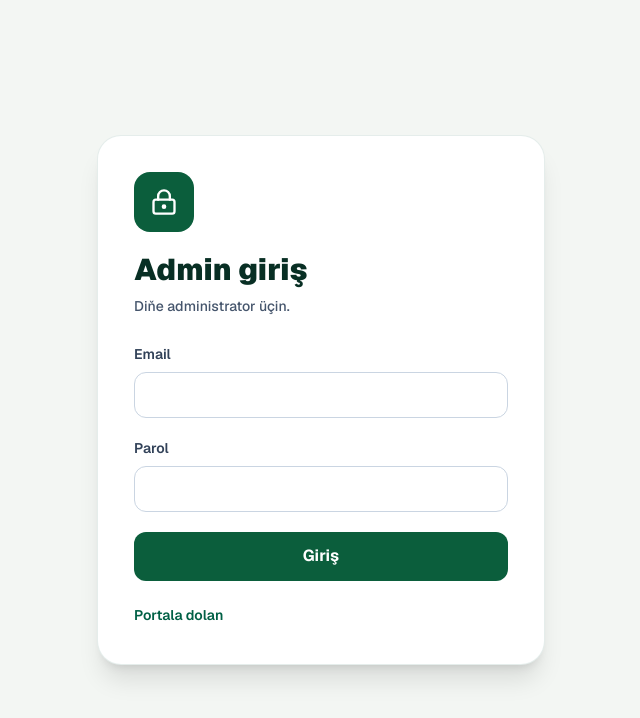
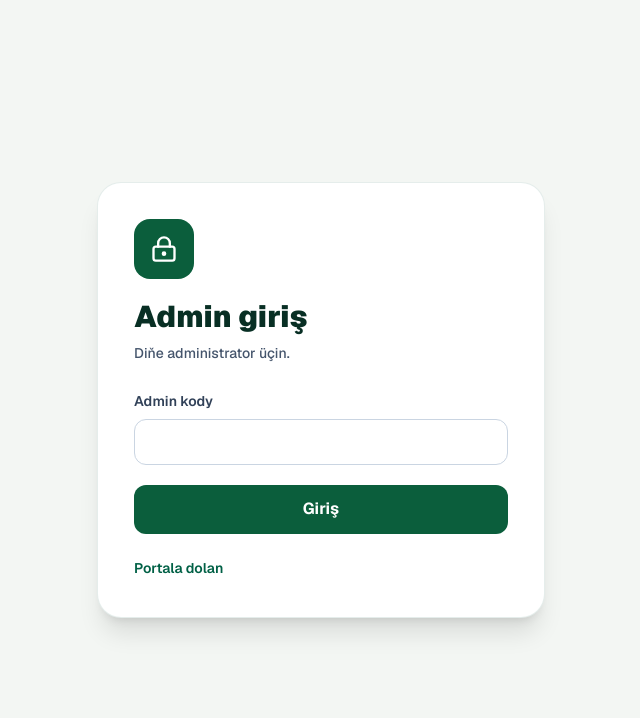
Before and after one commit to Stoun05/horse-portal-v2, a Next.js app: page /admin/login in a window 1280 px wide. Shown: the top 718 px of the page, without its empty margins (319-959 px from the left). Built offline with nearby package versions, Linux system fonts and the light colour scheme.

Commit message:
feat(admin): simplify login UI to single secure access code

```diff
--- a/app/admin/login/page.tsx
+++ b/app/admin/login/page.tsx
@@ -7,8 +7,7 @@ import { useRouter } from "next/navigation";
 
 export default function AdminLoginPage() {
   const router = useRouter();
-  const [email, setEmail] = useState("");
-  const [password, setPassword] = useState("");
+  const [code, setCode] = useState("");
   const [error, setError] = useState("");
   const [loading, setLoading] = useState(false);
   async function submit(event: FormEvent<HTMLFormElement>) {
@@ -16,7 +15,7 @@ export default function AdminLoginPage() {
     setError("");
     setLoading(true);
     try {
-      const response = await fetch("/api/admin/login", { method: "POST", headers: { "Content-Type": "application/json" }, body: JSON.stringify({ email, password }), cache: "no-store" });
+      const response = await fetch("/api/admin/login", { method: "POST", headers: { "Content-Type": "application/json" }, body: JSON.stringify({ code }), cache: "no-store" });
       const data = await response.json();
       if (!response.ok) { setError(data.error || "Giriş başartmady."); return; }
       router.replace("/admin");
@@ -31,11 +30,8 @@ export default function AdminLoginPage() {
         <h1 className="text-3xl font-black text-[#082f24]">Admin giriş</h1>
         <p className="mt-2 text-sm text-slate-600">Diňe administrator üçin.</p>
         <form onSubmit={submit} className="mt-7 space-y-5">
-          <label className="block text-sm font-semibold text-slate-700">Email
-            <input type="email" required autoComplete="username" value={email} onChange={e => setEmail(e.target.value)} className="mt-2 w-full rounded-xl border border-slate-300 px-4 py-3 text-slate-950 focus:border-emerald-600 focus:outline-none" />
-          </label>
-          <label className="block text-sm font-semibold text-slate-700">Parol
-            <input type="password" required autoComplete="current-password" value={password} onChange={e => setPassword(e.target.value)} className="mt-2 w-full rounded-xl border border-slate-300 px-4 py-3 text-slate-950 focus:border-emerald-600 focus:outline-none" />
+          <label className="block text-sm font-semibold text-slate-700">Admin kody
+            <input type="password" required autoComplete="off" value={code} onChange={e => setCode(e.target.value)} className="mt-2 w-full rounded-xl border border-slate-300 px-4 py-3 text-slate-950 focus:border-emerald-600 focus:outline-none" />
           </label>
           {error && <p role="alert" className="rounded-xl bg-rose-50 p-3 text-sm font-semibold text-rose-800">{error}</p>}
           <button type="submit" disabled={loading} className="w-full rounded-xl bg-[#0b5e3c] px-5 py-3 font-bold text-white disabled:opacity-60">{loading ? "Barlanýar..." : "Giriş"}</button>
```
